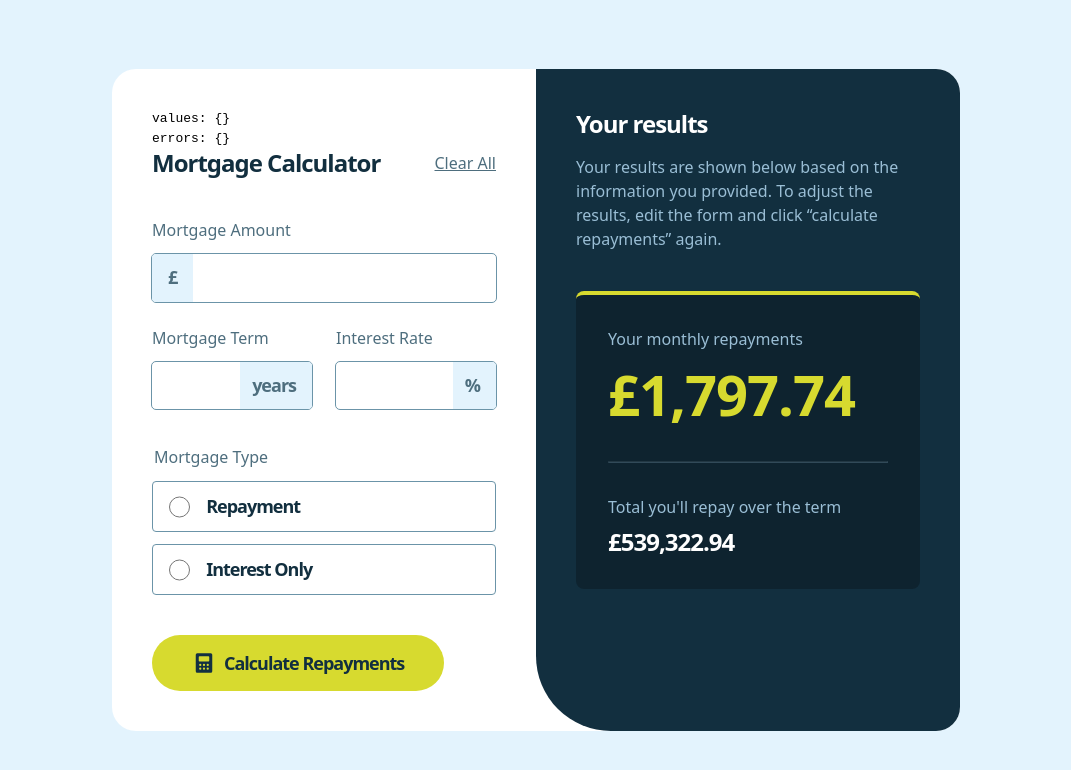
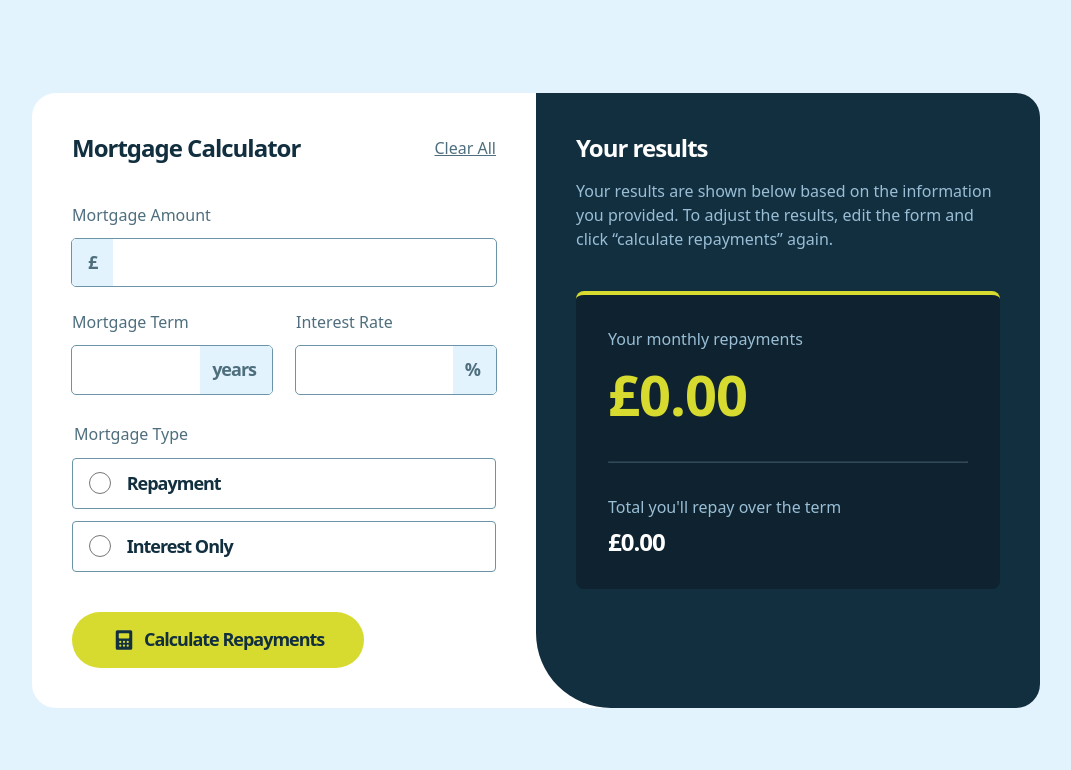
Before and after one commit to gumrahsindar/mortgage-calculator, a Vue app: page / in a window 1280 px wide. Shown: the top 770 px of the page, without its empty margins (104-1175 px from the left). Built offline with nearby package versions, Linux system fonts and the light colour scheme.

Commit message:
feat: add mortgage payment calculation

```diff
--- a/src/App.vue
+++ b/src/App.vue
@@ -1,11 +1,23 @@
 <script setup lang="ts">
+import { ref } from 'vue'
 import CalcForm from './components/CalcForm.vue'
 import CalcResult from './components/CalcResult.vue'
+
+const monthlyRepayment = ref(0)
+const totalRepayment = ref(0)
+
+const handleCalculation = (monthly: number, total: number) => {
+  monthlyRepayment.value = monthly
+  totalRepayment.value = total
+}
 </script>
 
 <template>
-  <CalcForm />
-  <CalcResult />
+  <CalcForm @calculation="handleCalculation" />
+  <CalcResult
+    :monthlyRepayment="monthlyRepayment"
+    :totalRepayment="totalRepayment"
+  />
 </template>
 
 <style lang="scss">
@@ -15,16 +27,19 @@ body {
   display: flex;
   align-items: center;
   justify-content: center;
-  height: 100vh;
   background-color: $slate-100;
-  padding-inline: 13.5rem;
+  max-width: calc(100vw - (2.5rem * 2));
+  margin-inline: auto;
+  min-height: 100vh;
+  min-height: 100dvh;
 
-  @media (max-width: 50rem) {
-    padding: 2.5rem;
+  @media (max-width: 64rem) {
+    padding-block: 40px;
   }
 
-  @media (max-width: 30rem) {
-    padding: 1.5rem;
+  @media (max-width: 40rem) {
+    padding-block: 0;
+    max-width: 100%;
   }
 }
 
@@ -33,9 +48,16 @@ body {
   grid-template-columns: 1fr 1fr;
   background-color: $white;
   border-radius: 24px;
+  max-width: 63rem;
 
-  @media (max-width: 50rem) {
+  @media (max-width: 64rem) {
     grid-template-columns: 1fr;
+  }
+
+  @media (max-width: 40rem) {
+    height: 100vh;
+    height: 100dvh;
+    border-radius: 0;
   }
 }
 </style>
--- a/src/components/CalcForm.vue
+++ b/src/components/CalcForm.vue
@@ -3,7 +3,9 @@ import calcIcon from '../assets/images/icon-calculator.svg'
 import { useForm } from 'vee-validate'
 import { schema } from '../lib/schemas/form-schema'
 
-const { values, errors, defineField, handleSubmit } = useForm({
+const emit = defineEmits(['calculation'])
+
+const { errors, defineField, handleSubmit, resetForm } = useForm({
   validationSchema: schema,
 })
 
@@ -12,18 +14,56 @@ const [mortgageTerm, mortgageTermAttrs] = defineField('mortgageTerm')
 const [interestRate, interestRateAttrs] = defineField('interestRate')
 const [mortgageType, mortgageTypeAttrs] = defineField('mortgageType')
 
+const calculateRepaymentMortgage = (
+  amount: number,
+  rate: number,
+  term: number
+): number => {
+  const monthlyRate = rate / 100 / 12
+  const numberOfPayments = term * 12
+  return (
+    (amount * (monthlyRate * (1 + monthlyRate) ** numberOfPayments)) /
+    ((1 + monthlyRate) ** numberOfPayments - 1)
+  )
+}
+
+const calculateInterestOnlyMortgage = (
+  amount: number,
+  rate: number
+): number => {
+  const monthlyRate = rate / 100 / 12
+  return amount * monthlyRate
+}
+
 const onSubmit = handleSubmit((values) => {
-  alert(JSON.stringify(values, null, 2))
+  const amount = parseFloat(values.mortgageAmount)
+  const term = parseFloat(values.mortgageTerm)
+  const rate = parseFloat(values.interestRate)
+  let monthlyResult = 0
+  let totalResult = 0
+
+  if (values.mortgageType === 'fixed') {
+    monthlyResult = calculateRepaymentMortgage(amount, rate, term)
+    totalResult = monthlyResult * term * 12
+  } else if (values.mortgageType === 'interest-only') {
+    monthlyResult = calculateInterestOnlyMortgage(amount, rate)
+    totalResult = monthlyResult * term * 12
+  }
+
+  emit('calculation', monthlyResult, totalResult)
 })
 </script>
 
 <template>
   <section id="calc-form">
-    <pre>values: {{ values }}</pre>
-    <pre>errors: {{ errors }}</pre>
     <div class="form-header">
       <h1 class="text-xl text-slate-900">Mortgage Calculator</h1>
-      <button class="text-md text-slate-700 text-underline">Clear All</button>
+      <button
+        @click="() => resetForm()"
+        class="text-md text-slate-700 text-underline"
+      >
+        Clear All
+      </button>
     </div>
 
     <form @submit="onSubmit" class="form">
@@ -51,7 +91,7 @@ const onSubmit = handleSubmit((values) => {
             aria-label="Mortgage amount in pounds"
           />
         </div>
-        <p style="margin-top: 12px" class="text-error text-sm">
+        <p style="margin-top: 4px" class="text-error text-sm">
           {{ errors.mortgageAmount }}
         </p>
       </div>
@@ -79,7 +119,7 @@ const onSubmit = handleSubmit((values) => {
               years
             </div>
           </div>
-          <p style="margin-top: 12px" class="text-error text-sm">
+          <p style="margin-top: 4px" class="text-error text-sm">
             {{ errors.mortgageTerm }}
           </p>
         </div>
@@ -97,6 +137,7 @@ const onSubmit = handleSubmit((values) => {
               class="text-lg text-slate-900"
               type="number"
               id="interest-rate"
+              step="0.01"
             />
             <div
               class="input-suffix text-lg text-slate-700"
@@ -105,7 +146,7 @@ const onSubmit = handleSubmit((values) => {
               %
             </div>
           </div>
-          <p style="margin-top: 12px" class="text-error text-sm">
+          <p style="margin-top: 4px" class="text-error text-sm">
             {{ errors.interestRate }}
           </p>
         </div>
@@ -145,7 +186,7 @@ const onSubmit = handleSubmit((values) => {
             </div>
           </div>
         </fieldset>
-        <p style="margin-top: 12px" class="text-error text-sm">
+        <p style="margin-top: 4px" class="text-error text-sm">
           {{ errors.mortgageType }}
         </p>
       </div>
--- a/src/components/CalcResult.vue
+++ b/src/components/CalcResult.vue
@@ -1,4 +1,25 @@
-<script setup lang="ts"></script>
+<script setup lang="ts">
+import { defineProps } from 'vue'
+
+defineProps({
+  monthlyRepayment: {
+    type: Number,
+    required: true,
+  },
+  totalRepayment: {
+    type: Number,
+    required: true,
+  },
+})
+
+const formatCurrency = (value: number) => {
+  return new Intl.NumberFormat('en-GB', {
+    style: 'currency',
+    currency: 'GBP',
+    minimumFractionDigits: 2,
+  }).format(value)
+}
+</script>
 
 <template>
   <section class="calc__result">
@@ -10,12 +31,12 @@
     <div class="calc__result__card">
       <p class="calc__result__monthly-label">Your monthly repayments</p>
       <p class="calc__result__monthly-repayments text-yellow text-2xl">
-        £1,797.74
+        {{ formatCurrency(monthlyRepayment) }}
       </p>
       <hr />
       <p class="calc__result__total-label">Total you'll repay over the term</p>
       <p class="calc__result__total-repayments text-white text-xl">
-        £539,322.94
+        {{ formatCurrency(totalRepayment) }}
       </p>
     </div>
   </section>
```
